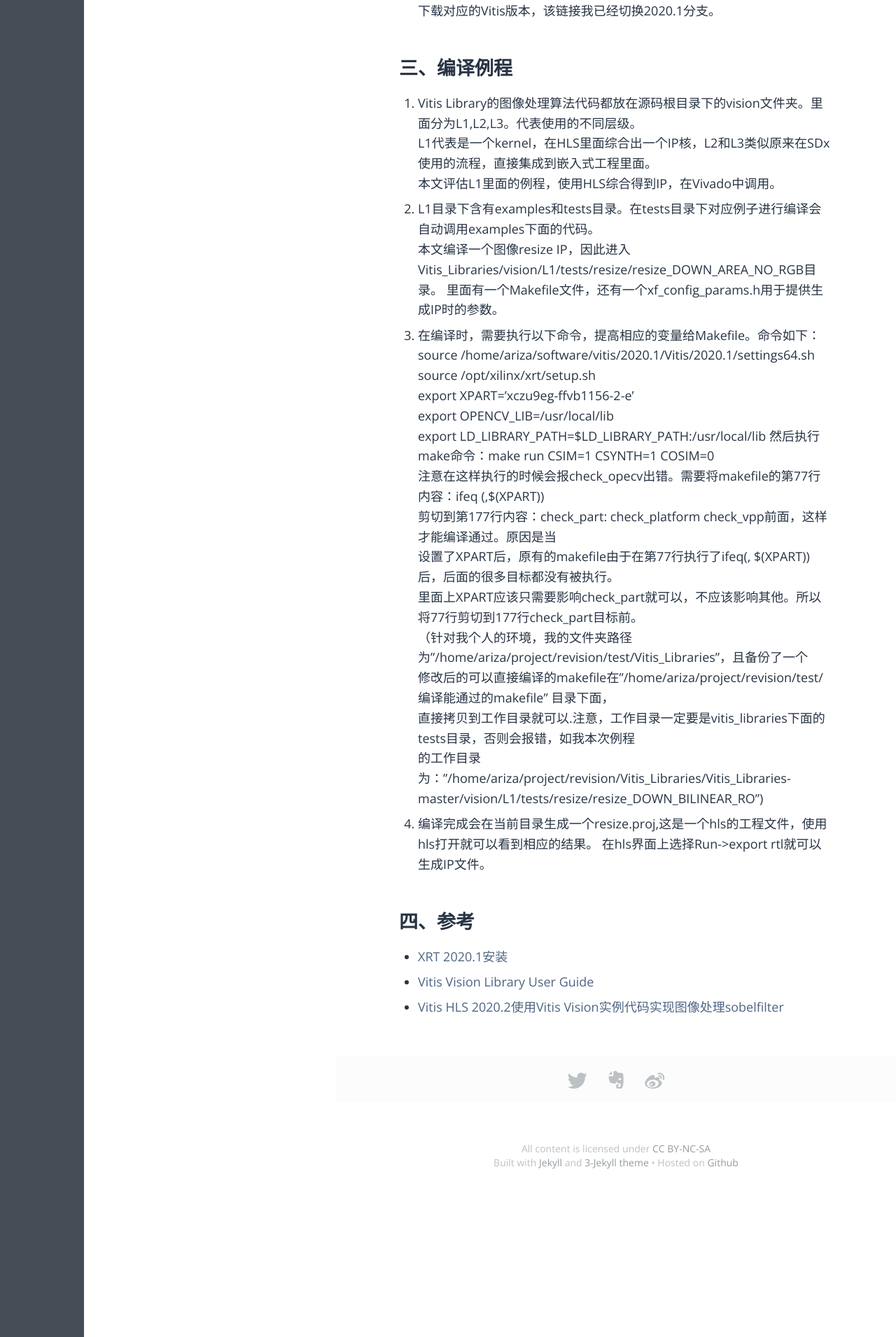
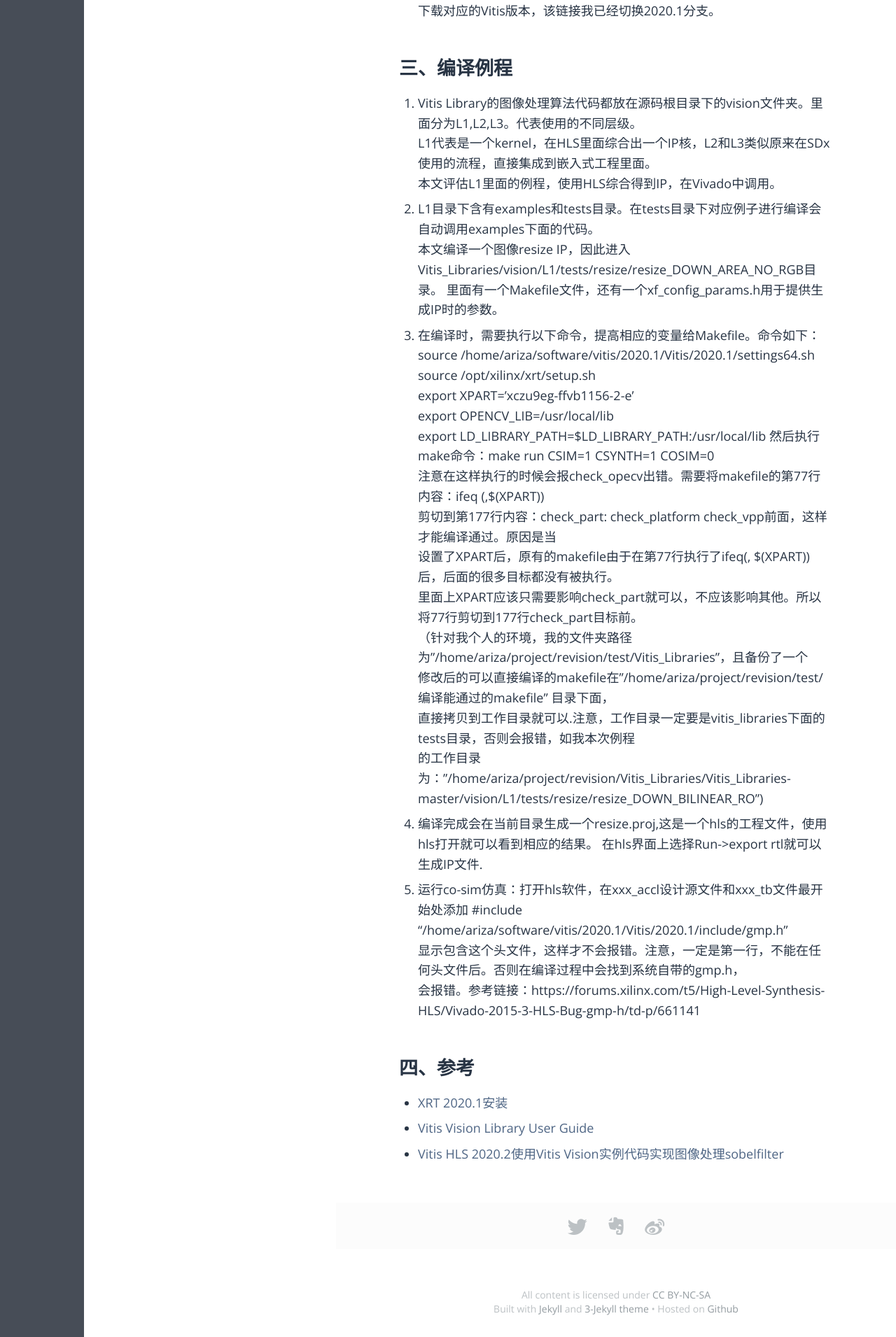
Before and after one commit to lsplf/lsplf.github.io, a Jekyll site: the page built from _posts/tech/2021-6-7-vitis-library-using.md, in a window 1280 px wide. Shown: the part 1565-3476 px from the top of the page at 70% size. Built offline with Jekyll 4.4.1, drawn with Linux system fonts in a browser that asks for light colours; some web fonts are replaced.

Commit message:
[ENH]update co-sim method
Signed-off-by: lsplf <1559407944@qq.com>

```diff
--- a/_posts/tech/2021-6-7-vitis-library-using.md
+++ b/_posts/tech/2021-6-7-vitis-library-using.md
@@ -62,7 +62,12 @@ export LD_LIBRARY_PATH=\$LD_LIBRARY_PATH:/usr/local/lib
 直接拷贝到工作目录就可以.注意，工作目录一定要是vitis_libraries下面的tests目录，否则会报错，如我本次例程
 的工作目录为："/home/ariza/project/revision/Vitis_Libraries/Vitis_Libraries-master/vision/L1/tests/resize/resize_DOWN_BILINEAR_RO")
 4. 编译完成会在当前目录生成一个resize.proj,这是一个hls的工程文件，使用hls打开就可以看到相应的结果。
-在hls界面上选择Run->export rtl就可以生成IP文件。
+在hls界面上选择Run->export rtl就可以生成IP文件.
+5. 运行co-sim仿真：打开hls软件，在xxx_accl设计源文件和xxx_tb文件最开始处添加
+#include "/home/ariza/software/vitis/2020.1/Vitis/2020.1/include/gmp.h"
+显示包含这个头文件，这样才不会报错。注意，一定是第一行，不能在任何头文件后。否则在编译过程中会找到系统自带的gmp.h，
+会报错。参考链接：https://forums.xilinx.com/t5/High-Level-Synthesis-HLS/Vivado-2015-3-HLS-Bug-gmp-h/td-p/661141
+
 
 
 ## 四、参考
```
